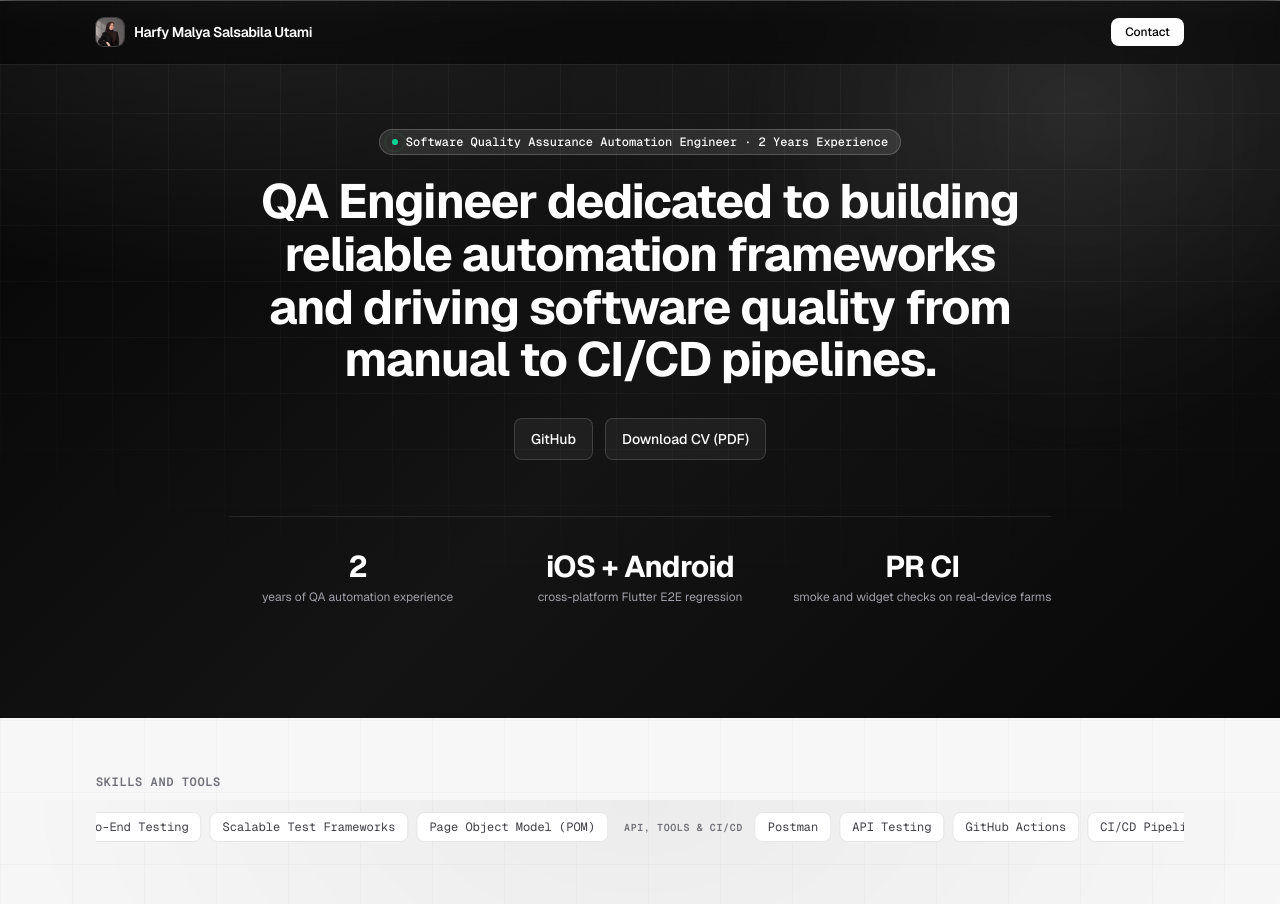
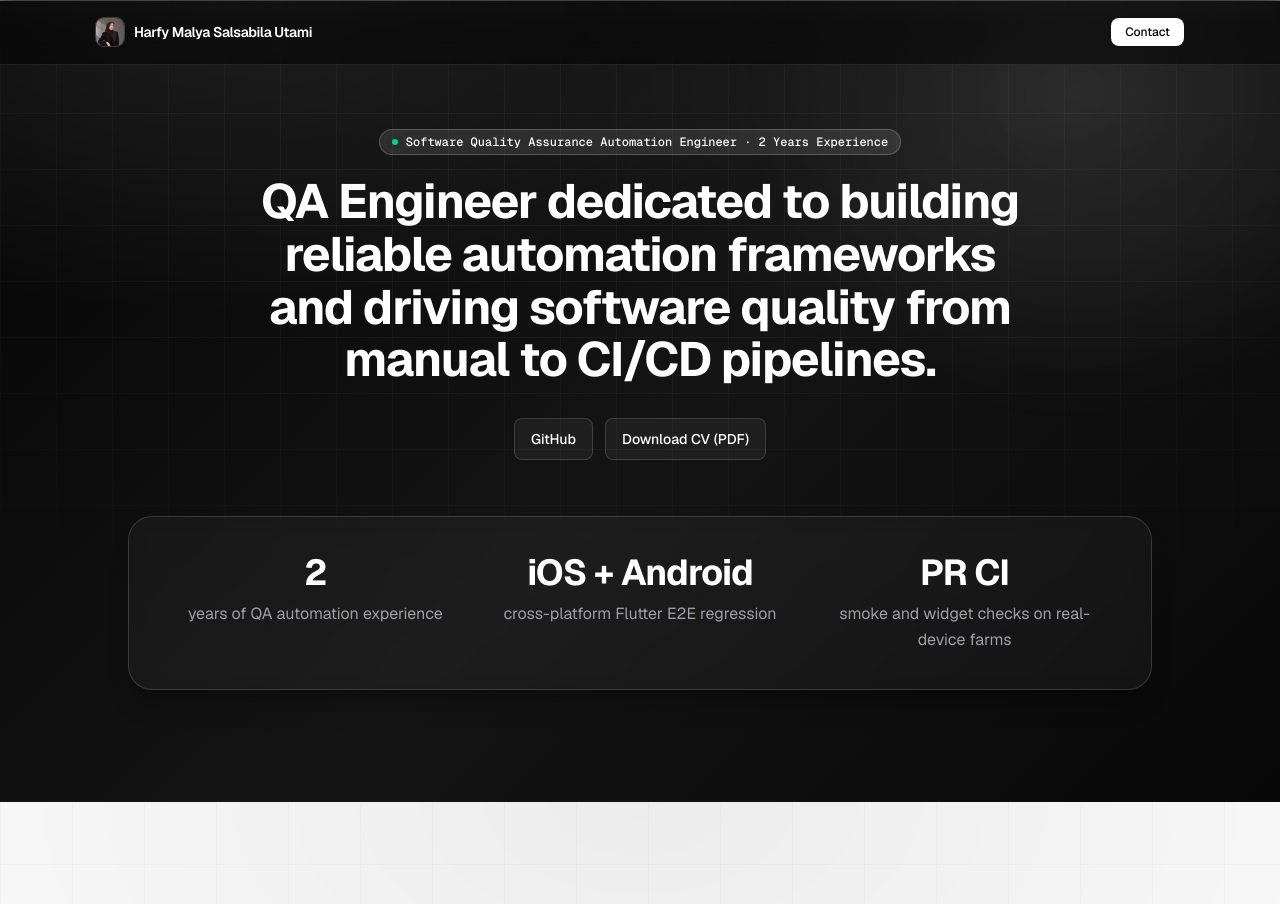
Before and after one commit to malyasalsabila12-blip/malya-salsabila-portfolio, a Next.js app: page / in a window 1280 px wide. Shown: the top 904 px of the page. Built offline with nearby package versions, Linux system fonts and the light colour scheme.

Commit message:
Highlight hero experience stats
Co-authored-by: Copilot <223556219+Copilot@users.noreply.github.com>

```diff
--- a/src/app/page.tsx
+++ b/src/app/page.tsx
@@ -42,13 +42,13 @@ export default function HomePage() {
           </div>
 
           {/* Stats strip */}
-          <dl className="mt-14 grid grid-cols-2 gap-6 border-t border-white/10 pt-8 md:grid-cols-3">
+          <dl className="mt-14 grid w-full max-w-5xl grid-cols-1 gap-7 rounded-3xl border border-white/15 bg-white/[0.04] px-5 py-7 shadow-xl shadow-black/20 backdrop-blur-sm md:grid-cols-3 md:gap-4 md:px-8 md:py-9">
             {profile.stats.map((stat) => (
-              <div key={stat.label}>
-                <dt className="text-2xl font-bold tracking-tight text-white sm:text-3xl">
+              <div key={stat.label} className="px-2">
+                <dt className="text-3xl font-bold tracking-tight text-white md:text-4xl">
                   <StatValue value={stat.value} />
                 </dt>
-                <dd className="mt-1 text-xs leading-snug text-zinc-400">
+                <dd className="mt-2 text-sm leading-relaxed text-zinc-400 sm:text-base">
                   {stat.label}
                 </dd>
               </div>
```
